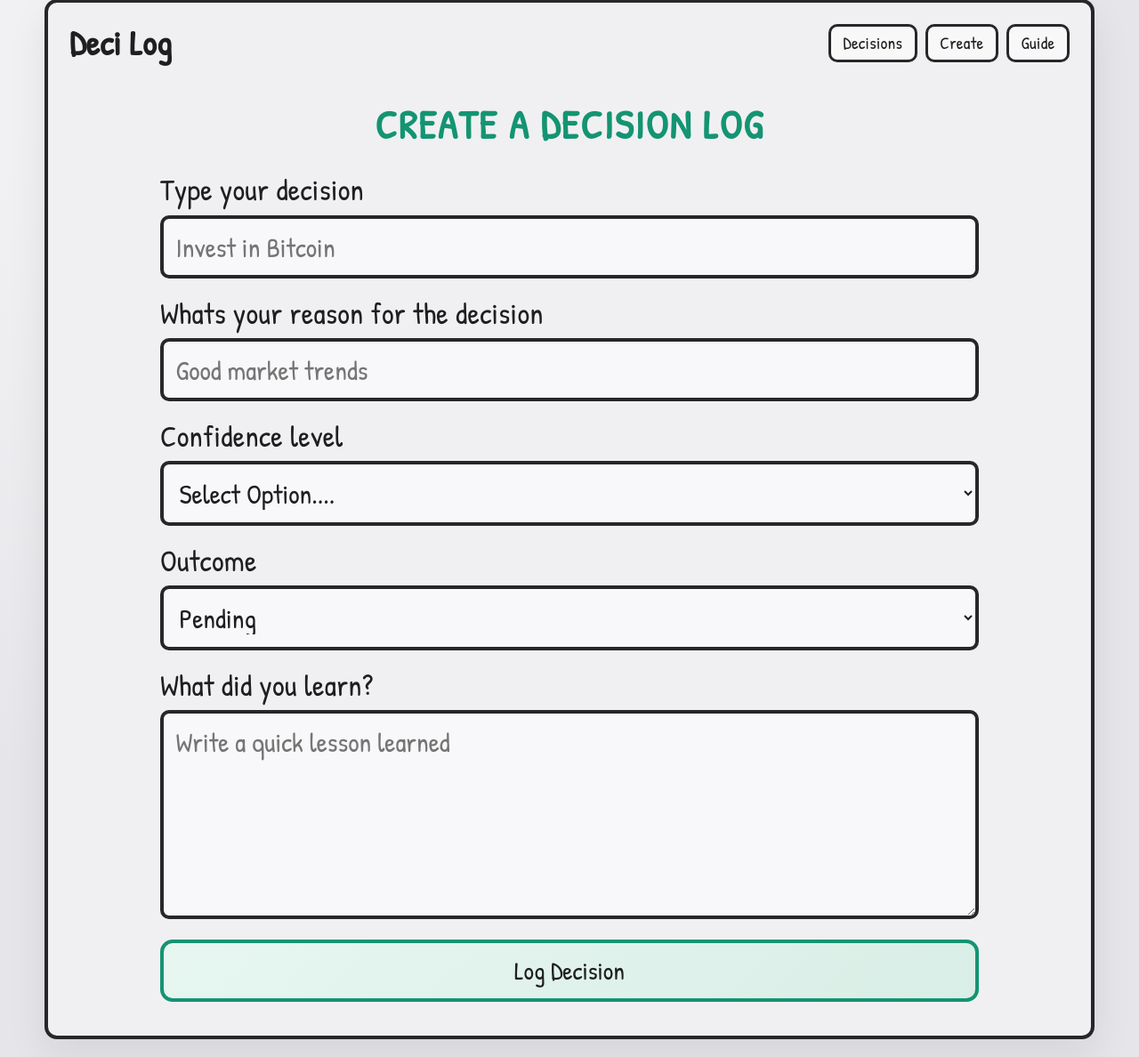
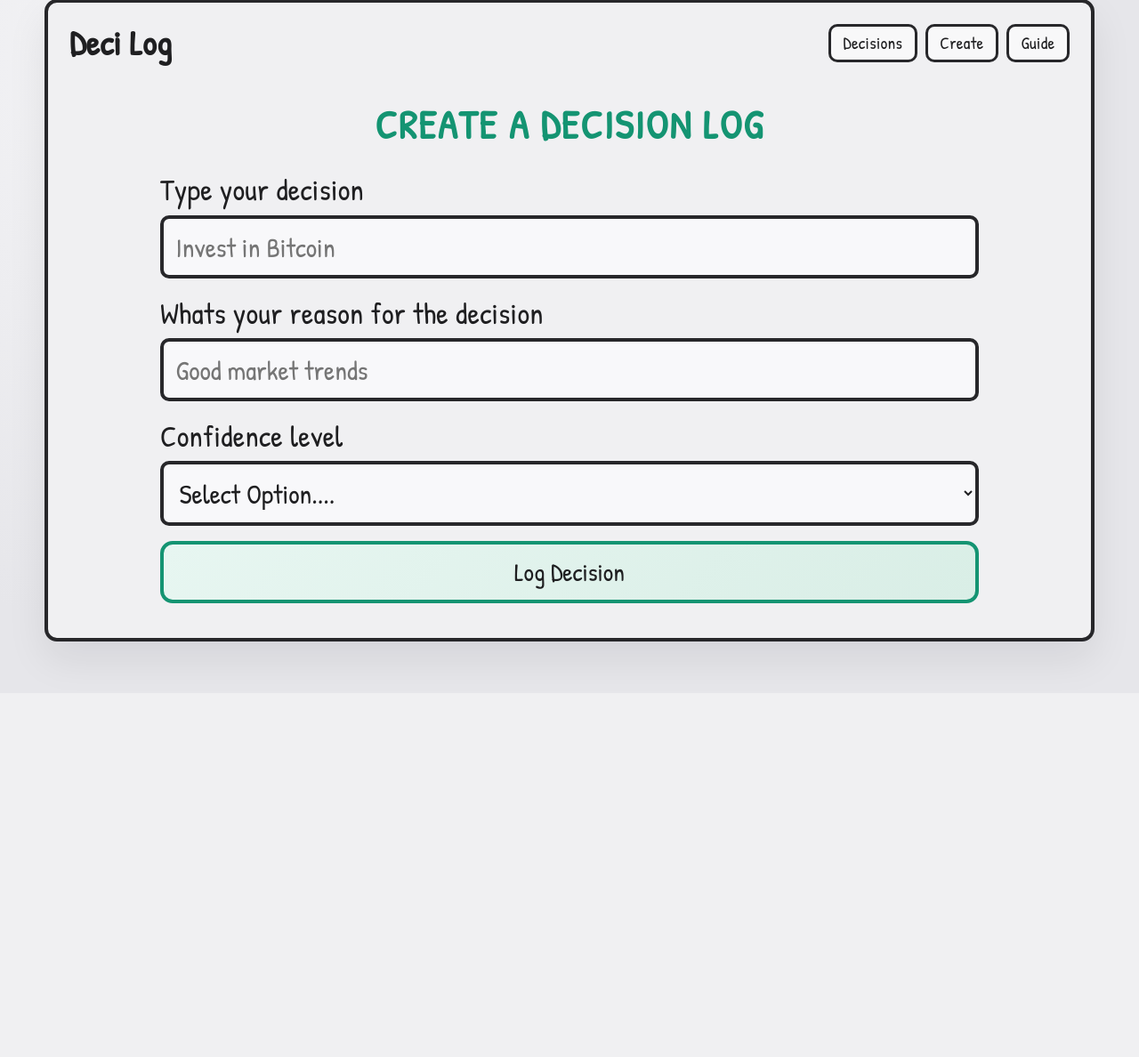
Before and after one commit to ericmuh/dec-log, a Flask app: page /decisions/new in a window 1280 px wide. Shown: the part 21-1209 px from the top of the page at 89% size. After the commit the page ends 785 px from the top, so only its background shows below. Run offline with Flask 3, Linux system fonts and the light colour scheme.

Commit message:
3.jinja templates + static files + CRUD

```diff
--- a/app.py
+++ b/app.py
@@ -65,8 +65,6 @@ def create_decision():
         title = request.form.get("title", "").strip()
         reason = request.form.get("reason", "").strip()
         confidence_level = parse_confidence(request.form.get("confidence_level"), 3)
-        outcome = request.form.get("outcome", "Pending").strip() or "Pending"
-        lesson = request.form.get("lesson", "").strip() or "No lesson recorded yet"
 
         if title and reason:
             new_id = max((d["id"] for d in decisions), default=0) + 1
@@ -76,8 +74,8 @@ def create_decision():
                     "title": title,
                     "reason": reason,
                     "confidence_level": confidence_level,
-                    "outcome": outcome,
-                    "lesson": lesson,
+                    "outcome": "Pending",
+                    "lesson": "Lesson not recorded yet",
                     "created_at": date.today().isoformat(),
                 }
             )
--- a/templates/create_decision.html
+++ b/templates/create_decision.html
@@ -23,16 +23,6 @@
             <option value="5">5 - I am confident about this</option>
         </select>
 
-        <label for="outcome">Outcome</label>
-        <select id="outcome" name="outcome">
-            <option value="Pending" selected>Pending</option>
-            <option value="Success">Success</option>
-            <option value="Failed">Failed</option>
-        </select>
-
-        <label for="lesson">What did you learn?</label>
-        <textarea id="lesson" name="lesson" rows="5" placeholder="Write a quick lesson learned"></textarea>
-
         <button class="btn btn-primary btn-block" type="submit">Log Decision</button>
     </form>
 </section>
```
